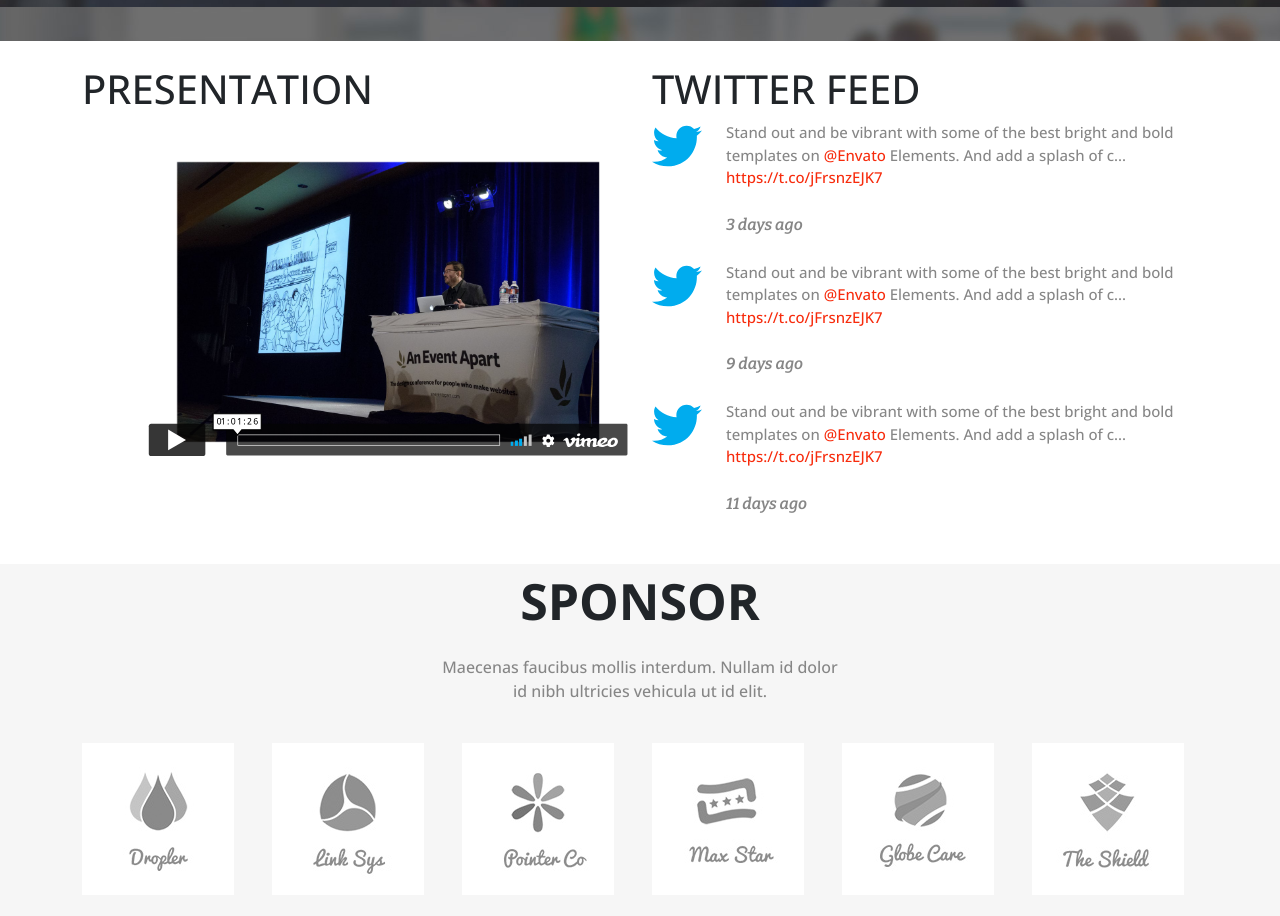
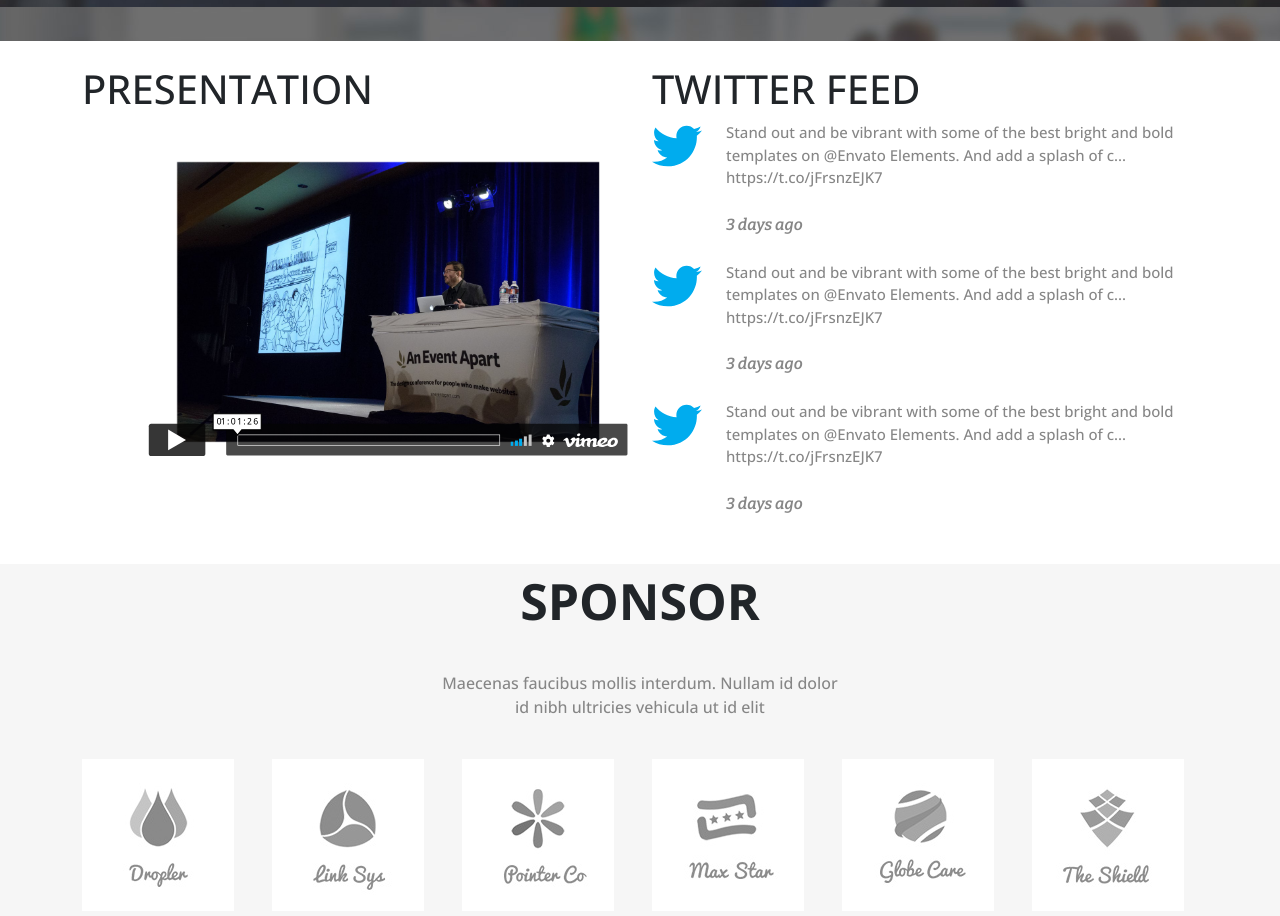
Before and after one commit to VALDEV05/proj-html-vuejs, a Vue app: page / in a window 1280 px wide. Shown: the part 4220-5136 px from the top of the page. Built offline with nearby package versions, Linux system fonts and the light colour scheme.

Commit message:
Complete sponsor and presentation component

```diff
--- a/src/components/SiteMain.vue
+++ b/src/components/SiteMain.vue
@@ -39,7 +39,7 @@
     </div>
     <!-- /# component ticketSection -->
     <div id="presentationTwitter">
-        <presentationTwitter/>
+        <presentationTwitter titlePresentation="presentation" titleTwitter="twitter feed"/>
     </div>
     <!-- /#component presentationTwitter -->
     <div id="sponsor">
--- a/src/components/presentationTwitter.vue
+++ b/src/components/presentationTwitter.vue
@@ -2,47 +2,24 @@
   <div class="container">
       <div class="row">
           <div class="col-6 video my-4">
-          <h1 class="text-uppercase">Presentation</h1>
-          <img src="@/assets/img/presentation-control-bar.svg" alt="pres-control">
+          <h1 class="text-uppercase">{{titlePresentation}}</h1>
+          <img :src="require('@/assets/img/' + video.videoUrl)" alt="pres-control" v-for="video in videos" :key="video.videoUrl">
           </div>
       <div class="col-6 my-4">
-          <h1 class="text-uppercase">twitter feed</h1>
+          <h1 class="text-uppercase">{{titleTwitter}}</h1>
           <ul class="list-unstyled">
-              <li class="tweet mb-4 d-flex">
-                  <img src="@/assets/img/twitter-brands-celest.svg" style="height:50px; width:50px;" alt="">
+              <li class="tweet mb-4 d-flex" v-for="tweet in tweets" :key="tweet.logo">
+                  <img :src="require('@/assets/img/' + tweet.logoUrl)"  style="height:50px; width:50px;" alt="">
                   <div id="text_message" class="ms-4">
                       <div class="text_message">
-                        Stand out and be vibrant with some of the best bright and bold templates on <span>@Envato</span> Elements. And add a splash of c... <span>https://t.co/jFrsnzEJK7</span>
+                        {{tweet.text}}
                       </div>
                       <div class="date mt-4">
-                          3 days ago
+                         {{tweet.date}}
                       </div>
                   </div>
               </li>
-              <li class="tweet mb-4 d-flex">
-                  <img src="@/assets/img/twitter-brands-celest.svg" style="height:50px; width:50px;" alt="">
-                  <div id="text_message" class="ms-4">
-                      <div class="text_message">
-                        Stand out and be vibrant with some of the best bright and bold templates on <span>@Envato</span> Elements. And add a splash of c... <span>https://t.co/jFrsnzEJK7</span>
-                      </div>
-                      <div class="date mt-4">
-                          9 days ago
-                      </div>
-                  </div>
-              </li>
-              <li class="tweet mb-4 d-flex">
-                  <img src="@/assets/img/twitter-brands-celest.svg" style="height:50px; width:50px;" alt="">
-                  <div id="text_message" class="ms-4">
-                      <div class="text_message">
-                        Stand out and be vibrant with some of the best bright and bold templates on <span>@Envato</span> Elements. And add a splash of c... <span>https://t.co/jFrsnzEJK7</span>
-                      </div>
-                      <div class="date mt-4">
-                          11 days ago
-                      </div>
-                  </div>
-              </li>
-
-          </ul>
+            </ul>
       </div>
       </div>
 
@@ -51,7 +28,34 @@
 
 <script>
 export default {
-
+    props:{
+        titlePresentation:String,
+        titleTwitter:String,
+    },
+    data(){
+        return{
+            videos:[
+                {videoUrl:'presentation-control-bar.svg'}
+            ],
+            tweets:[
+                {
+                    logoUrl:'twitter-brands-celest.svg',
+                    text: 'Stand out and be vibrant with some of the best bright and bold templates on @Envato Elements. And add a splash of c... https://t.co/jFrsnzEJK7',
+                    date:'3 days ago'
+                },
+                {
+                    logoUrl:'twitter-brands-celest.svg',
+                    text: 'Stand out and be vibrant with some of the best bright and bold templates on @Envato Elements. And add a splash of c... https://t.co/jFrsnzEJK7',
+                    date:'3 days ago'
+                },
+                {
+                    logoUrl:'twitter-brands-celest.svg',
+                    text: 'Stand out and be vibrant with some of the best bright and bold templates on @Envato Elements. And add a splash of c... https://t.co/jFrsnzEJK7',
+                    date:'3 days ago'
+                },
+            ]
+        }
+    }
 }
 </script>
 
--- a/src/components/sponsor.vue
+++ b/src/components/sponsor.vue
@@ -1,12 +1,12 @@
 <template>
   <div id="background-sponsor">
       <div class="container">
-            <div id="text-sponsor" class="text-center">
+            <div id="text-sponsor" class="text-center" v-for="(title, index) in titles" :key="index">
                 <div class="title-sponsor text-uppercase fw-bold">
-                    sponsor
+                    {{title.titleBg}}
                 </div>
                 <div class="subtitle-sponsor pt-3">
-                    Maecenas faucibus mollis interdum. Nullam id dolor <br>id nibh ultricies vehicula ut id elit.
+                    {{title.subTitle}}
                 </div>
             </div>
             <div class="row mt-4 py-3">
@@ -25,6 +25,10 @@
 export default {
     data(){
         return{
+            titles:[
+                {titleBg: 'sponsor'},
+                {subTitle: `Maecenas faucibus mollis interdum. Nullam id dolor id nibh ultricies vehicula ut id elit`}
+            ],
             banners:[
                 {url: 'banner-1.jpg', alt: 'banner-1'},
                 {url: 'banner-2.jpg', alt: 'banner-2'},
@@ -52,6 +56,8 @@ export default {
         }
         .subtitle-sponsor{
             color: $icon-gray;
+            width: 400px;
+            margin: auto;
 
         }
     }
```
